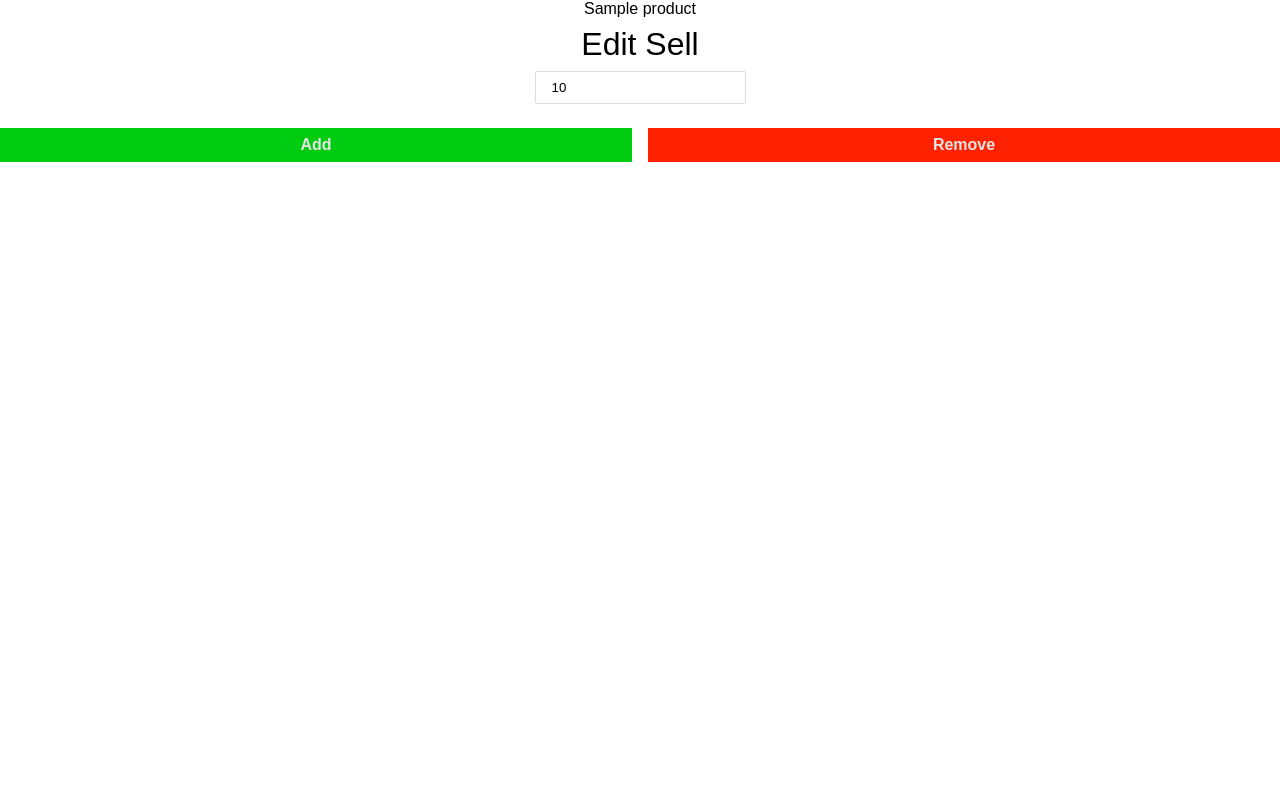
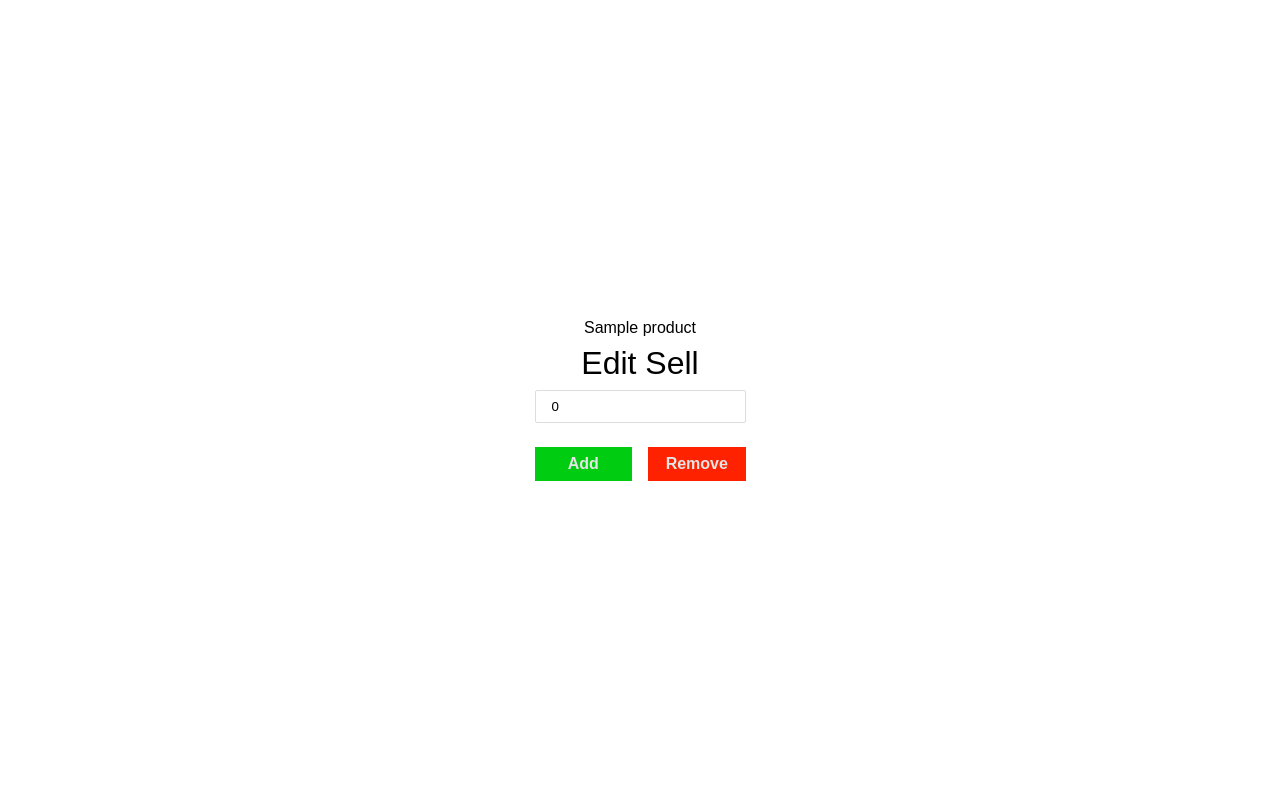
Before and after one commit to lucasNBS/trilha-back-1, a Django app: page /products/1/sell in a window 1280 px wide. Run offline with Django 5.2, Linux system fonts and the light colour scheme; tables that the repository leaves empty hold one stand-in row (values such as "Sample post").

Commit message:
feat: Finishing products sell and stock modal

```diff
--- a/products/static/css/modal.module.css
+++ b/products/static/css/modal.module.css
@@ -1,3 +1,10 @@
+.modal-html {
+  height: 100%;
+  display: flex;
+  justify-content: center;
+  align-items: center;
+}
+
 .modal-container {
   display: flex;
   flex-direction: column;
--- a/products/static/css/products.module.css
+++ b/products/static/css/products.module.css
@@ -120,8 +120,8 @@
 
 .modal-container {
   background-color: #fff;
-  width: 300px;
-  height: 230px;
+  width: 332px;
+  height: 290px;
   padding: 2rem;
   border: 2px solid #e5e5e5;
   border-radius: 4px;
--- a/products/templates/products/modal.html
+++ b/products/templates/products/modal.html
@@ -1,7 +1,7 @@
 {% load static %}
 
 <!DOCTYPE html>
-<html lang="en">
+<html lang="en" class="modal-html">
 <head>
   <meta charset="UTF-8">
   <meta name="viewport" content="width=device-width, initial-scale=1.0">
@@ -11,7 +11,7 @@
   <title>Document</title>
 </head>
 <body>
-  <form method="post" id="modal" target="_top" class="modal-container">
+  <form method="post" id="modal" target="_self" class="modal-container">
     {% csrf_token %}
     <span id="modal-title" class="modal-product">{{ product.title }}</span>
     <span id="modal-title" class="modal-title">Edit {{ type }}</span>
--- a/products/views.py
+++ b/products/views.py
@@ -1,4 +1,5 @@
 from django.db.models.query import QuerySet
+from django.http import HttpResponse
 from django.shortcuts import render, get_object_or_404, redirect
 from django.views.generic import ListView, DetailView, CreateView, UpdateView, DeleteView
 from django.urls import reverse_lazy
@@ -88,7 +89,7 @@
   product_quantity_sold = product.quantity_sold
   product_quantity_stock = product.quantity_in_stock
 
-  form = ProductSellForm(instance=product)
+  form = ProductSellForm()
   errors = form.errors
 
   action_type = request.POST.get('action-type')
@@ -110,9 +111,9 @@
     if form.is_valid():
       form.save()
       form = ProductSellForm(instance=product)
-      return redirect('product-list')
+      return HttpResponse('<script>window.parent.document.querySelector("#modal-frame").src = "";window.parent.document.querySelector("#background").classList.add("disapear");window.parent.window.location.reload();</script>')
     else:
-      return redirect('product-list')
+      form = ProductSellForm()
 
   context = {
     'product': product,
@@ -149,7 +150,7 @@
     if form.is_valid():
       form.save()
       form = ProductStockForm(instance=product)
-      return redirect('product-list')
+      return HttpResponse('<script>window.parent.document.querySelector("#modal-frame").src = "";window.parent.document.querySelector("#background").classList.add("disapear");window.parent.window.location.reload();</script>')
     else:
       form = ProductStockForm()
 
```
